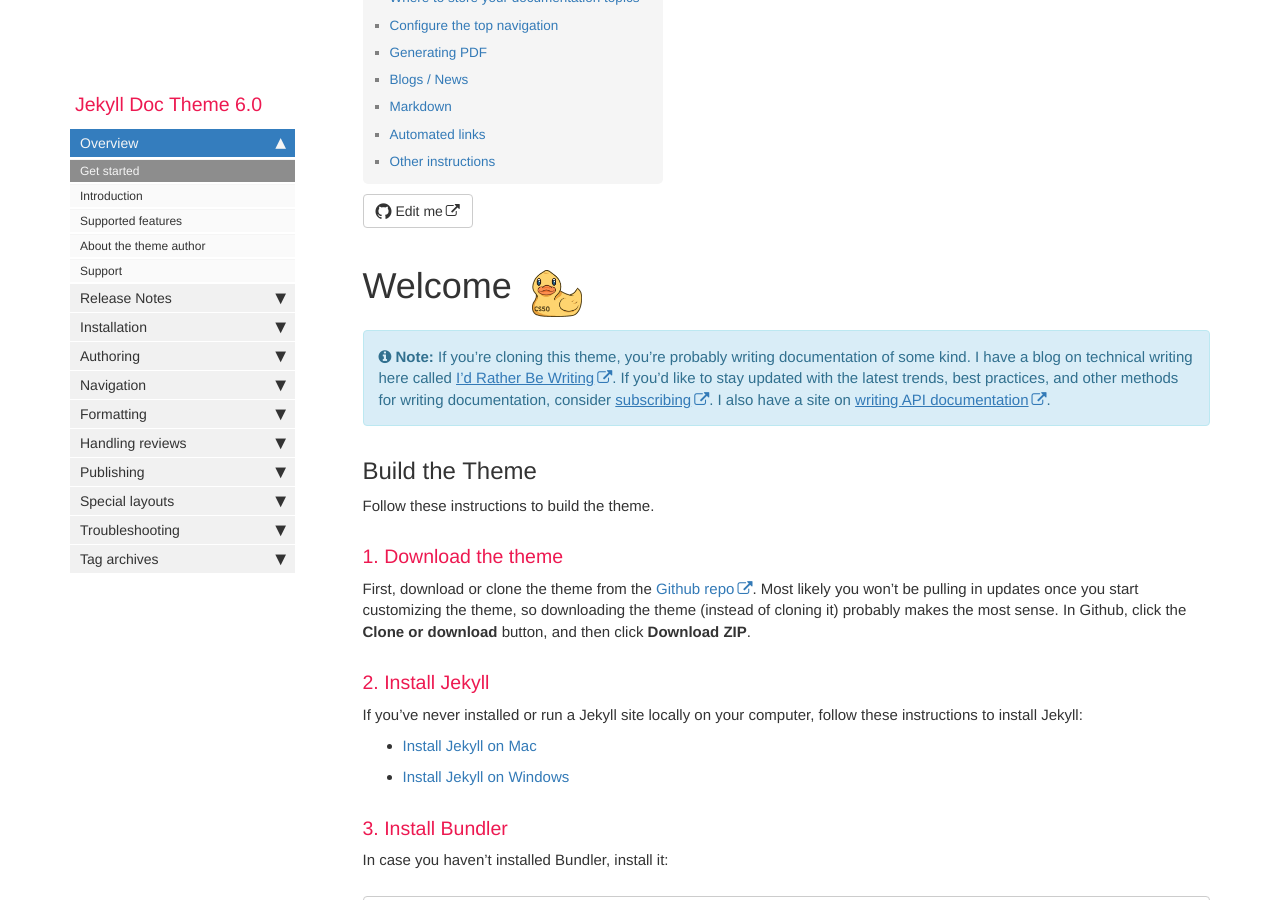
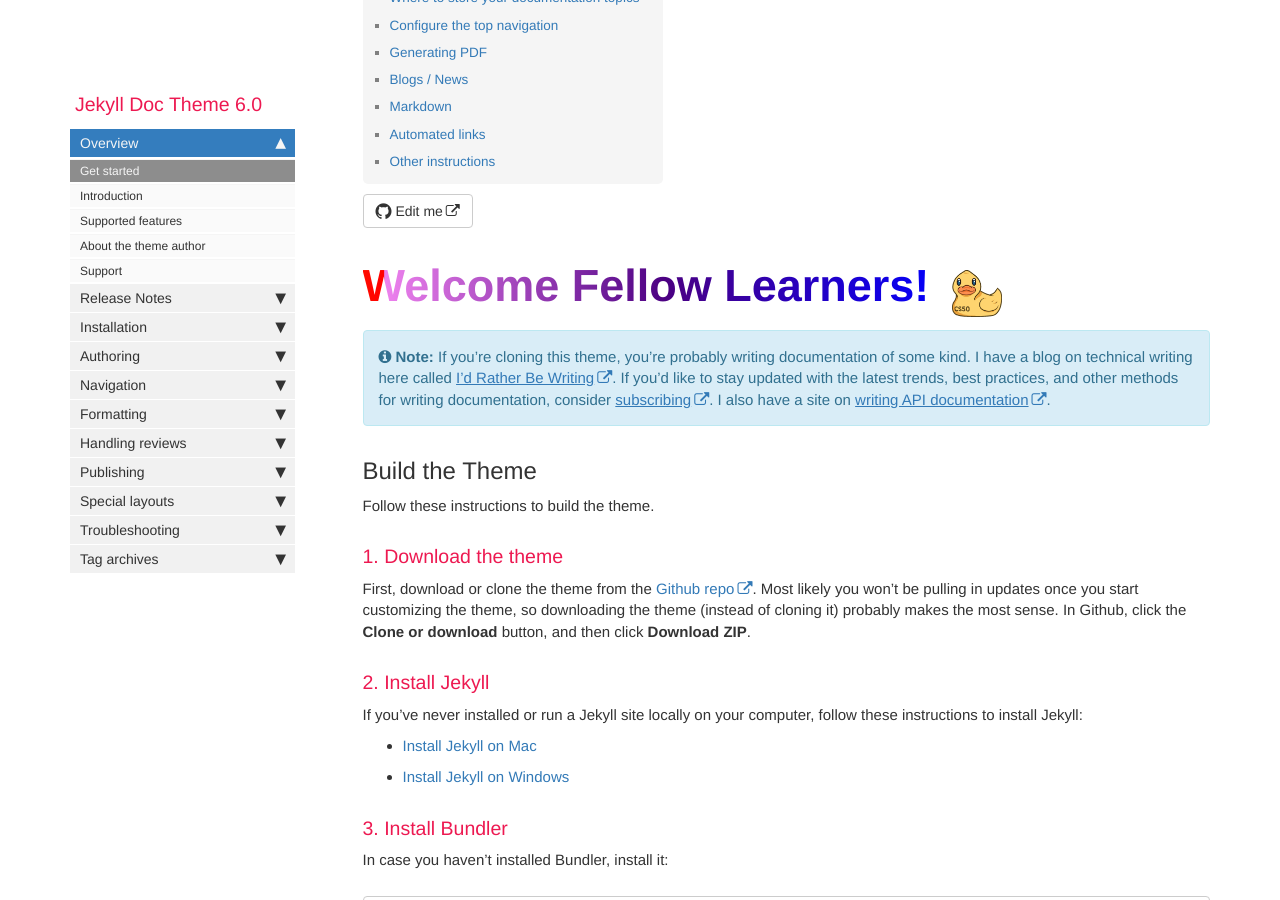
Before and after one commit to melissadeleonx/cs50-community-notes, a Jekyll site: the page built from index.md, in a window 1280 px wide and 900 px high, scrolled down 660 px. Built offline with Jekyll 4.4.1, drawn with Linux system fonts in a browser that asks for light colours; comment, search, counter and statistics services are not loaded.

Commit message:
welcome cs50 learners

```diff
--- a/index.md
+++ b/index.md
@@ -7,9 +7,24 @@ permalink: index.html
 summary: Welcome to the CS50 Community Notes! These brief instructions will help you get started quickly with the theme. The other topics in this help provide additional information and detail about working with other aspects of this theme and Jekyll.
 ---
 
+<!-- Added some personal touch, feel free to update -->
 <div class="welcome-header">
-  <h1>Welcome <img src="images/ddb50.gif" alt="Welcome GIF" style="max-width: 50px; height: auto; margin-left: 10px; vertical-align: middle;"></h1>
+  <h1 style="font-size: 3em; font-weight: bold; background: linear-gradient(to right, violet, indigo, blue, green, yellow, orange, red); -webkit-background-clip: text; background-clip: text; color: transparent; background-size: 200% 200%; animation: rainbowShine 8s linear infinite;">
+    Welcome Fellow Learners! <img src="images/ddb50.gif" alt="Welcome GIF" style="max-width: 50px; height: auto; margin-left: 10px; vertical-align: middle;">
+  </h1>
 </div>
+
+<style>
+  @keyframes rainbowShine {
+    0% {
+      background-position: 200% 50%;
+    }
+    100% {
+      background-position: -100% 50%;
+    }
+  }
+</style>
+
 
 {% include note.html content="If you're cloning this theme, you're probably writing documentation of some kind. I have a blog on technical writing here called <a alt='technical writing blog' href='http://idratherbewriting.com'>I'd Rather Be Writing</a>. If you'd like to stay updated with the latest trends, best practices, and other methods for writing documentation, consider <a href='https://tinyletter.com/tomjoht'>subscribing</a>. I also have a site on <a href='http://idratherbewriting.com/learnapidoc'>writing API documentation</a>." %}
 
```
